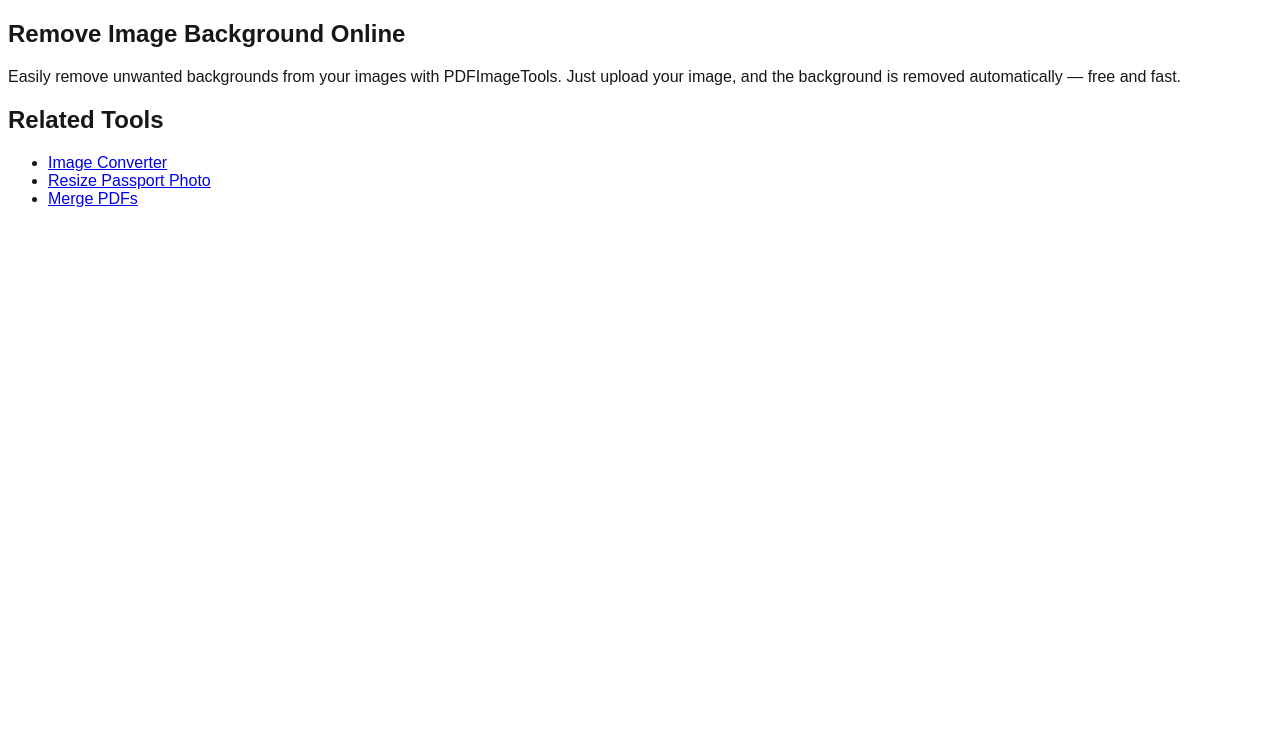
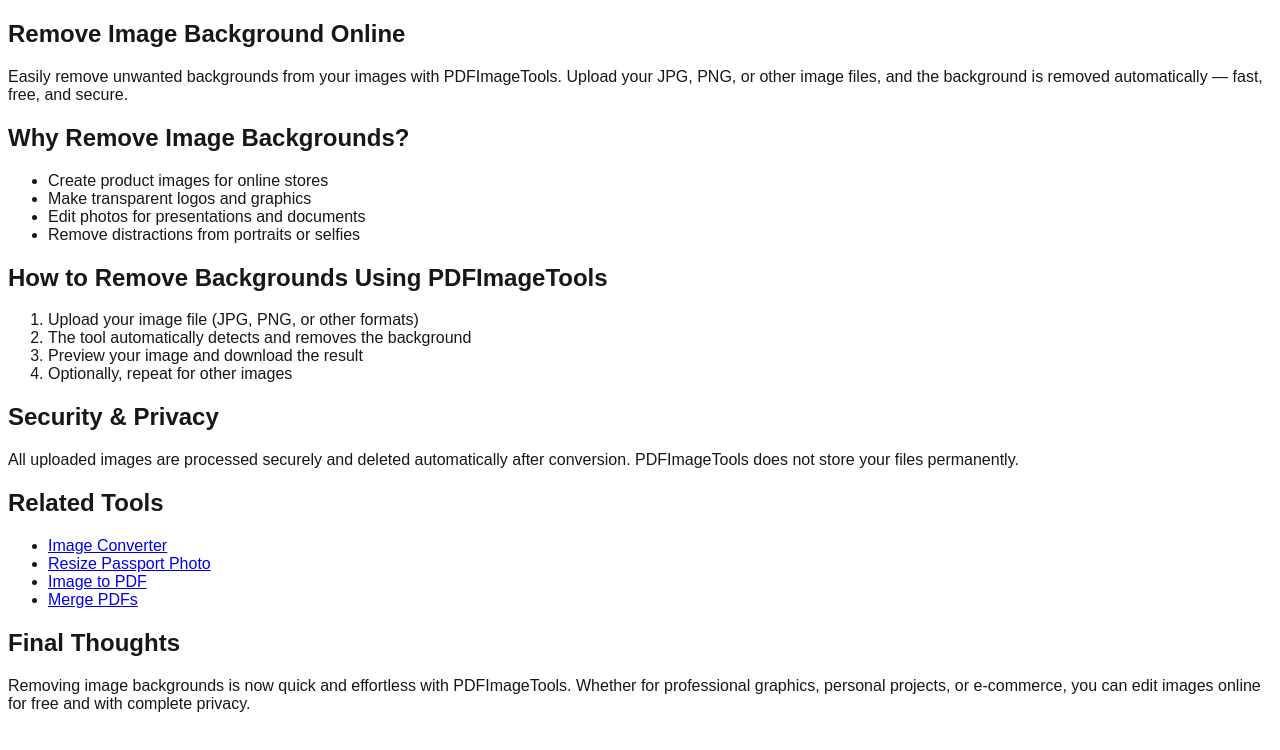
Before and after one commit to Leadmind-Developer/pdfimagetools-vercel, a Next.js app: page /blog/remove-image-background in a window 1280 px wide. Shown: the top 750 px of the page. Built offline with nearby package versions, Linux system fonts and the light colour scheme; no server answers.

Commit message:
Update page.tsx

```diff
--- a/src/app/blog/remove-image-background/page.tsx
+++ b/src/app/blog/remove-image-background/page.tsx
@@ -1,14 +1,57 @@
+// src/app/blog/remove-image-background/page.tsx
 import React from "react";
 import Link from "next/link";
 
 export const metadata = {
   title: "Remove Image Background Online for Free | PDFImageTools",
-  description: "Easily remove the background from your images online for free with PDFImageTools."
+  description:
+    "Learn how to remove image backgrounds online for free using PDFImageTools. Step-by-step guide, FAQs, and related tools included.",
+  robots: "index, follow",
+  openGraph: {
+    title: "Remove Image Background Online – Free & Fast",
+    description:
+      "Easily remove backgrounds from JPG, PNG, and other image formats online using PDFImageTools. Fast, secure, and free.",
+    url: "https://pdfimagetools.app/blog/remove-image-background",
+    siteName: "PDFImageTools",
+    type: "article"
+  }
 };
 
-export default function RemoveImageBackgroundBlog() {
+export default function RemoveImageBackgroundBlogPage() {
+  return (
+    <article className="max-w-4xl mx-auto px-4 py-12 leading-relaxed">
 
-const faq = [
+      {/* ================= JSON-LD Article Schema ================= */}
+      <script
+        type="application/ld+json"
+        dangerouslySetInnerHTML={{
+          __html: JSON.stringify({
+            "@context": "https://schema.org",
+            "@type": "Article",
+            "headline": "How to Remove Image Background Online",
+            "description": "Step-by-step guide to remove image backgrounds online using PDFImageTools.",
+            "author": { "@type": "Organization", "name": "PDFImageTools" },
+            "publisher": {
+              "@type": "Organization",
+              "name": "PDFImageTools",
+              "logo": { "@type": "ImageObject", "url": "https://pdfimagetools.app/logo.png" }
+            },
+            "mainEntityOfPage": {
+              "@type": "WebPage",
+              "@id": "https://pdfimagetools.app/blog/remove-image-background"
+            }
+          })
+        }}
+      />
+
+      {/* ================= FAQ Schema ================= */}
+      <script
+        type="application/ld+json"
+        dangerouslySetInnerHTML={{
+          __html: JSON.stringify({
+            "@context": "https://schema.org",
+            "@type": "FAQPage",
+            "mainEntity": [
               {
                 "@type": "Question",
                 "name": "Is removing image backgrounds free?",
@@ -33,51 +76,72 @@ const faq = [
                   "text": "All uploaded images are automatically deleted after processing."
                 }
               }
-];
+            ]
+          })
+        }}
+      />
 
-return (
-<article className="max-w-4xl mx-auto px-4 py-12">
+      {/* ================= Breadcrumb Schema ================= */}
+      <script
+        type="application/ld+json"
+        dangerouslySetInnerHTML={{
+          __html: JSON.stringify({
+            "@context": "https://schema.org",
+            "@type": "BreadcrumbList",
+            "itemListElement": [
+              { "@type": "ListItem", "position": 1, "name": "Home", "item": "https://pdfimagetools.app/" },
+              { "@type": "ListItem", "position": 2, "name": "Blog", "item": "https://pdfimagetools.app/blog" },
+              { "@type": "ListItem", "position": 3, "name": "Remove Image Background", "item": "https://pdfimagetools.app/blog/remove-image-background" }
+            ]
+          })
+        }}
+      />
 
-<script type="application/ld+json"
-dangerouslySetInnerHTML={{__html: JSON.stringify({
-"@context":"https://schema.org",
-"@type":"Article",
-"headline":"How to Remove Image Background Online",
-"author":{"@type":"Organization","name":"PDFImageTools"},
-"mainEntityOfPage":{"@id":"https://pdfimagetools.app/blog/remove-image-background"}
-})}} />
-
-<script type="application/ld+json"
-dangerouslySetInnerHTML={{__html: JSON.stringify({
-"@context":"https://schema.org",
-"@type":"FAQPage",
-"mainEntity": faq
-})}} />
-
-<script type="application/ld+json"
-dangerouslySetInnerHTML={{__html: JSON.stringify({
-"@context":"https://schema.org",
-"@type":"BreadcrumbList",
-"itemListElement":[
-{"@type":"ListItem","position":1,"name":"Home","item":"https://pdfimagetools.app/"},
-{"@type":"ListItem","position":2,"name":"Blog","item":"https://pdfimagetools.app/blog"},
-{"@type":"ListItem","position":3,"name":"Remove Image Background","item":"https://pdfimagetools.app/blog/remove-image-background"}
-]
-})}} />
-
-<h1>Remove Image Background Online</h1>
+      {/* ================= BLOG CONTENT ================= */}
+      <h1 className="text-3xl font-bold mb-6">
+        Remove Image Background Online
+      </h1>
 
       <p>
         Easily remove unwanted backgrounds from your images with PDFImageTools.
-Just upload your image, and the background is removed automatically — free and fast.
+        Upload your JPG, PNG, or other image files, and the background is removed automatically — fast, free, and secure.
+      </p>
+
+      <h2>Why Remove Image Backgrounds?</h2>
+      <ul>
+        <li>Create product images for online stores</li>
+        <li>Make transparent logos and graphics</li>
+        <li>Edit photos for presentations and documents</li>
+        <li>Remove distractions from portraits or selfies</li>
+      </ul>
+
+      <h2>How to Remove Backgrounds Using PDFImageTools</h2>
+      <ol>
+        <li>Upload your image file (JPG, PNG, or other formats)</li>
+        <li>The tool automatically detects and removes the background</li>
+        <li>Preview your image and download the result</li>
+        <li>Optionally, repeat for other images</li>
+      </ol>
+
+      <h2>Security & Privacy</h2>
+      <p>
+        All uploaded images are processed securely and deleted automatically after conversion.
+        PDFImageTools does not store your files permanently.
       </p>
 
       <h2>Related Tools</h2>
-<ul>
+      <ul className="space-y-1">
         <li><Link href="/image-converter">Image Converter</Link></li>
         <li><Link href="/resize-passport-photo">Resize Passport Photo</Link></li>
+        <li><Link href="/image-to-pdf">Image to PDF</Link></li>
         <li><Link href="/combine-pdfs">Merge PDFs</Link></li>
       </ul>
+
+      <h2>Final Thoughts</h2>
+      <p>
+        Removing image backgrounds is now quick and effortless with PDFImageTools.
+        Whether for professional graphics, personal projects, or e-commerce, you can edit images online for free and with complete privacy.
+      </p>
 
     </article>
   );
```
Lines whose indentation alone changed are shown as unchanged.
